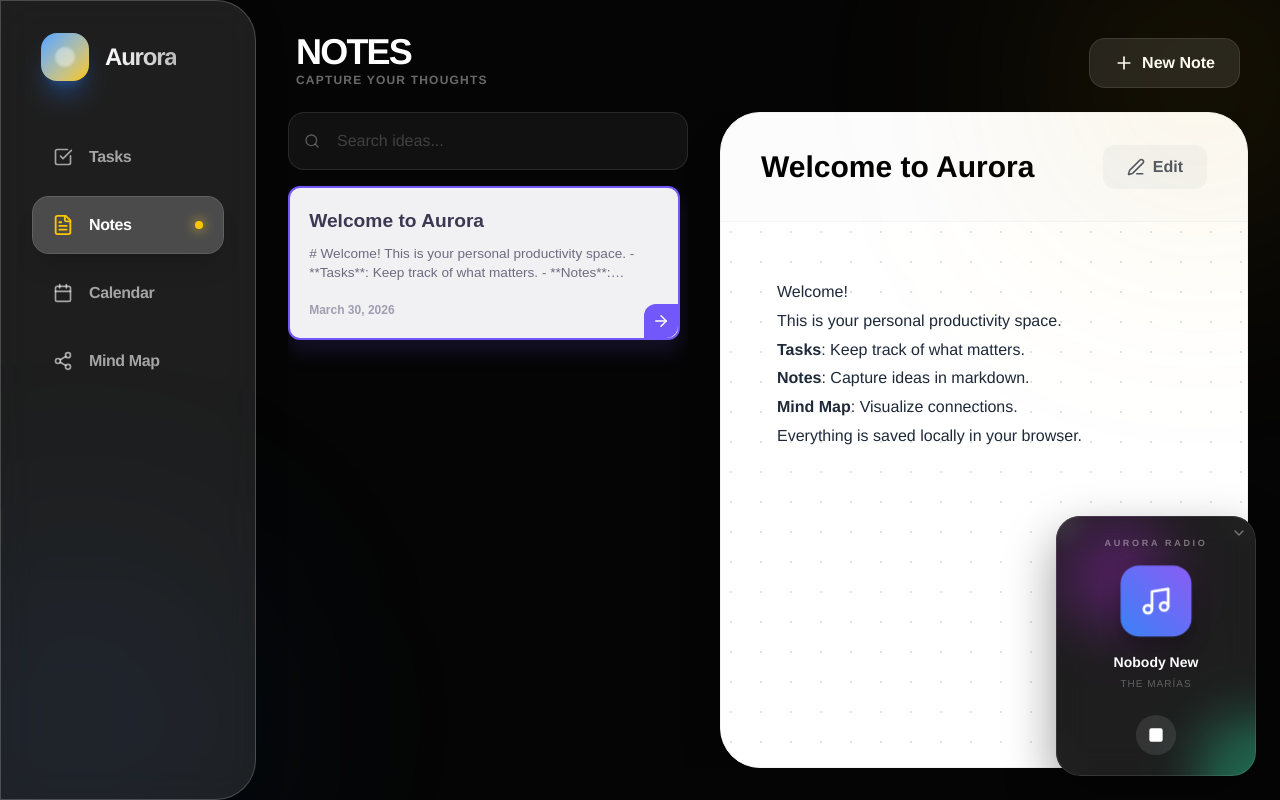
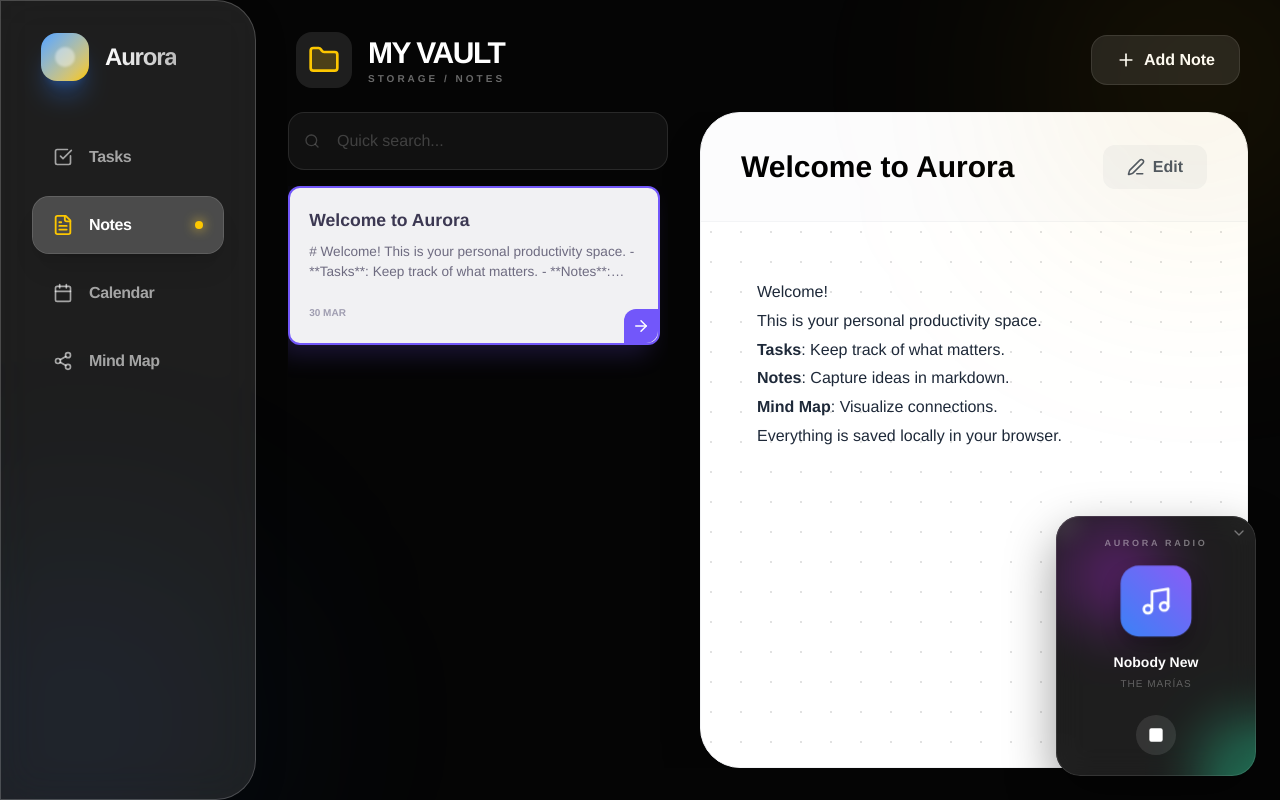
Before and after one commit to ngocphung1802003/My-to-do-list, a React (Vite) app: page / in a window 1280 px wide. Both pictures are taken after a click on the button "Notes". Built offline with nearby package versions, Linux system fonts and the light colour scheme.

Commit message:
thêm folder

```diff
--- a/src/components/NotesView.tsx
+++ b/src/components/NotesView.tsx
@@ -4,7 +4,7 @@
  */
 
 import React, { useState } from 'react';
-import { Plus, Trash2, FileText, Search, ArrowRight, Edit3, Save } from 'lucide-react';
+import { Plus, Trash2, Folder, Search, ArrowRight, Edit3, Save, FileText } from 'lucide-react';
 import { Note } from '../types';
 import { Button } from './Button';
 import { v4 as uuidv4 } from 'uuid';
@@ -58,54 +58,46 @@
   return (
     <div className="flex flex-col gap-6 h-full text-white">
       <style>{`
-        /* STYLE CHO DANH SÁCH CARD (SIDEBAR) */
+        /* STYLE CHO DANH SÁCH CARD */
         .note-card {
           --border-radius: 0.75rem;
           --primary-color: #7257fa;
           --secondary-color: #3c3852;
           width: 100%;
-          font-family: "Arial", sans-serif;
           padding: 1.2rem;
           cursor: pointer;
           border-radius: var(--border-radius);
-          background: #f1f1f3; /* Màu trắng ngà của Card */
+          background: #f1f1f3;
           box-shadow: 0px 8px 16px 0px rgb(0 0 0 / 5%);
           position: relative;
-          transition: all 0.3s ease;
+          transition: all 0.4s cubic-bezier(0.175, 0.885, 0.32, 1.275); /* Animation đàn hồi */
           border: 2px solid transparent;
           margin-bottom: 1rem;
         }
 
+        /* Hiệu ứng Folder mở rộng khi Active */
         .note-card.active {
           border-color: var(--primary-color);
-          transform: translateY(-3px);
-          box-shadow: 0px 12px 20px 0px rgb(114 87 250 / 15%);
+          transform: scale(1.02) translateX(10px);
+          box-shadow: -10px 10px 25px rgba(114, 87, 250, 0.2);
         }
 
         .note-card .card__title {
           color: var(--secondary-color);
-          font-size: 1.2rem;
-          font-weight: bold;
+          font-size: 1.1rem;
+          font-weight: 800;
           transition: 0.2s;
-          display: block;
-          margin-bottom: 0.5rem;
         }
 
         .note-card .card__content {
           color: #6e6b80;
           font-size: 0.85rem;
-          line-height: 1.4;
+          margin-top: 0.5rem;
+          margin-bottom: 1.2rem;
           display: -webkit-box;
           -webkit-line-clamp: 2;
           -webkit-box-orient: vertical;
           overflow: hidden;
-          margin-bottom: 1.2rem;
-        }
-
-        .note-card .card__date {
-          color: #a09eb1;
-          font-size: 0.75rem;
-          font-weight: 600;
         }
 
         .note-card .card__arrow {
@@ -122,69 +114,59 @@
           align-items: center;
         }
 
-        .note-card:hover .card__title {
-          color: var(--primary-color);
-          text-decoration: underline;
-        }
+        .note-card:hover .card__arrow { background: #111; }
+        .note-card:hover .card__arrow svg { transform: translateX(3px); }
 
-        .note-card:hover .card__arrow {
-          background: #111;
-        }
-
-        .note-card:hover .card__arrow svg {
-          transform: translateX(3px);
-        }
-
-        /* HIỆU ỨNG GIẤY CHẤM (DOT GRID) CHO VÙNG SOẠN THẢO */
+        /* DOT GRID BACKGROUND */
         .paper-container {
-          width: 100%;
-          height: 100%;
           background-color: #ffffff;
           background-image: radial-gradient(rgba(12, 12, 12, 0.12) 1.5px, transparent 0);
           background-size: 30px 30px;
           background-position: -5px -5px;
         }
-
-        .custom-scrollbar-light::-webkit-scrollbar { width: 6px; }
-        .custom-scrollbar-light::-webkit-scrollbar-track { background: transparent; }
-        .custom-scrollbar-light::-webkit-scrollbar-thumb { background: #e2e8f0; border-radius: 10px; }
       `}</style>
 
-      {/* HEADER TỔNG */}
-      <div className="flex justify-between items-end px-2">
+      {/* Header */}
+      <div className="flex justify-between items-center px-2">
+        <div className="flex items-center gap-4">
+          <div className="p-3 bg-white/10 rounded-2xl">
+            <Folder className="w-8 h-8 text-yellow-400 fill-yellow-400/20" />
+          </div>
           <div>
-          <h2 className="text-4xl font-black tracking-tighter uppercase">Notes</h2>
-          <p className="opacity-40 font-bold text-xs tracking-widest">CAPTURE YOUR THOUGHTS</p>
+            <h2 className="text-3xl font-black tracking-tighter uppercase">My Vault</h2>
+            <p className="opacity-40 text-[10px] font-bold tracking-[0.3em]">STORAGE / NOTES</p>
+          </div>
         </div>
         <button
           onClick={addNote}
           className="bg-white/10 hover:bg-white/20 border border-white/10 px-6 py-3 rounded-2xl flex items-center gap-2 transition-all font-bold"
         >
-          <Plus size={20} /> New Note
+          <Plus size={20} /> Add Note
         </button>
       </div>
 
       <div className="flex-1 flex gap-8 overflow-hidden">
-        {/* SIDEBAR DANH SÁCH CARD */}
-        <div className="w-[400px] flex flex-col gap-4">
+        {/* Sidebar Card List */}
+        <div className="w-[380px] flex flex-col gap-4">
           <div className="relative">
-            <Search className="absolute left-4 top-1/2 -translate-y-1/2 w-4 h-4 text-white/30" />
+            <Search className="absolute left-4 top-1/2 -translate-y-1/2 w-4 h-4 text-white/20" />
             <input
-              className="w-full bg-white/5 border border-white/10 rounded-2xl pl-12 pr-4 py-4 text-white placeholder:text-white/20 focus:outline-none focus:ring-2 focus:ring-white/10 transition-all"
-              placeholder="Search ideas..."
+              className="w-full bg-white/5 border border-white/10 rounded-2xl pl-12 pr-4 py-4 text-white placeholder:text-white/20 outline-none"
+              placeholder="Quick search..."
               value={searchQuery}
               onChange={(e) => setSearchQuery(e.target.value)}
             />
           </div>
 
           <div className="flex-1 overflow-y-auto pr-2 custom-scrollbar">
-            <AnimatePresence>
+            <AnimatePresence mode="popLayout">
               {filteredNotes.map((note) => (
                 <motion.div
                   key={note.id}
-                  initial={{ opacity: 0, x: -10 }}
-                  animate={{ opacity: 1, x: 0 }}
-                  exit={{ opacity: 0, scale: 0.95 }}
+                  layout
+                  initial={{ opacity: 0, y: 20 }}
+                  animate={{ opacity: 1, y: 0 }}
+                  exit={{ opacity: 0, scale: 0.9 }}
                   onClick={() => {
                     setSelectedNoteId(note.id);
                     setIsEditing(false);
@@ -192,20 +174,18 @@
                   className={cn("note-card group", selectedNoteId === note.id && "active")}
                 >
                   <span className="card__title">{note.title || 'Untitled'}</span>
-                  <p className="card__content">
-                    {note.content || 'Click to write something...'}
-                  </p>
-                  <div className="card__date">
-                    {format(note.updatedAt, 'MMMM dd, yyyy')}
-                  </div>
-
+                  <p className="card__content">{note.content || '...'}</p>
+                  <div className="flex items-center justify-between mt-auto">
+                    <span className="text-[10px] font-bold text-[#a09eb1] uppercase">
+                      {format(note.updatedAt, 'dd MMM')}
+                    </span>
                     <button
                       onClick={(e) => { e.stopPropagation(); deleteNote(note.id); }}
-                    className="absolute top-4 right-4 opacity-0 group-hover:opacity-100 p-2 text-gray-300 hover:text-red-500 transition-all"
+                      className="opacity-0 group-hover:opacity-100 p-1 text-gray-400 hover:text-red-500 transition-all mr-10"
                     >
-                    <Trash2 size={16} />
+                      <Trash2 size={14} />
                     </button>
-
+                  </div>
                   <div className="card__arrow">
                     <ArrowRight size={18} color="white" />
                   </div>
@@ -215,65 +195,60 @@
           </div>
         </div>
 
-        {/* VÙNG SOẠN THẢO TRẮNG SOLID VỚI DOT GRID */}
+        {/* Editor Area */}
         <div className="flex-1 bg-white rounded-[40px] shadow-2xl flex flex-col overflow-hidden text-black border border-gray-100">
+          <AnimatePresence mode="wait">
             {selectedNote ? (
-            <div className="flex flex-col h-full">
-              {/* Toolbar */}
+              <motion.div
+                key={selectedNote.id}
+                initial={{ opacity: 0, scale: 0.98 }}
+                animate={{ opacity: 1, scale: 1 }}
+                exit={{ opacity: 0, scale: 0.98 }}
+                transition={{ duration: 0.3 }}
+                className="flex flex-col h-full"
+              >
                 <div className="px-10 py-8 border-b border-gray-100 flex justify-between items-center bg-gray-50/50">
                   <input
                     value={selectedNote.title}
                     onChange={(e) => updateNote(selectedNote.id, { title: e.target.value })}
                     className="bg-transparent text-3xl font-black outline-none w-full text-black placeholder:text-gray-200"
-                  placeholder="Note Title"
                   />
                   <button
                     onClick={() => setIsEditing(!isEditing)}
                     className={cn(
                       "flex items-center gap-2 px-6 py-2.5 rounded-xl font-bold transition-all",
-                    isEditing ? "bg-emerald-500 text-white shadow-lg shadow-emerald-200" : "bg-gray-100 text-gray-600 hover:bg-gray-200"
+                      isEditing ? "bg-emerald-500 text-white" : "bg-gray-100 text-gray-600 hover:bg-gray-200"
                     )}
                   >
-                  {isEditing ? <><Save size={18} /> Done</> : <><Edit3 size={18} /> Edit</>}
+                    {isEditing ? <><Save size={18} /> Save</> : <><Edit3 size={18} /> Edit</>}
                   </button>
                 </div>
 
-              {/* Content với Dot Grid */}
-              <div className="flex-1 overflow-y-auto paper-container custom-scrollbar-light">
-                <div className="p-14 min-h-full">
-                  <AnimatePresence mode="wait">
+                <div className="flex-1 overflow-y-auto paper-container custom-scrollbar-light p-14">
                   {isEditing ? (
-                      <motion.textarea
-                        key="editor"
-                        initial={{ opacity: 0 }} animate={{ opacity: 1 }}
+                    <textarea
                       value={selectedNote.content}
                       onChange={(e) => updateNote(selectedNote.id, { content: e.target.value })}
-                        className="w-full h-full bg-transparent resize-none focus:outline-none font-sans text-xl leading-[1.8] text-gray-800"
-                        placeholder="Start writing your thoughts here..."
+                      className="w-full h-full bg-transparent resize-none outline-none text-xl leading-[1.8] text-gray-800"
                       spellCheck={false}
                       autoFocus
                     />
                   ) : (
-                      <motion.div
-                        key="preview"
-                        initial={{ opacity: 0 }} animate={{ opacity: 1 }}
-                        className="prose prose-lg prose-blue max-w-none text-gray-800 font-medium leading-[1.8]"
-                      >
-                        <ReactMarkdown>{selectedNote.content || "_No content. Click Edit to start writing._"}</ReactMarkdown>
+                    <div className="prose prose-lg max-w-none text-gray-800 font-medium leading-[1.8]">
+                      <ReactMarkdown>{selectedNote.content || "_No content yet._"}</ReactMarkdown>
+                    </div>
+                  )}
+                </div>
               </motion.div>
+            ) : (
+              <div className="flex-1 flex flex-col items-center justify-center text-gray-200">
+                <FileText size={100} strokeWidth={0.5} className="opacity-10 mb-4" />
+                <p className="font-black tracking-[0.3em] uppercase">Select File</p>
+              </div>
             )}
           </AnimatePresence>
         </div>
       </div>
     </div>
-          ) : (
-            <div className="flex-1 flex flex-col items-center justify-center text-gray-100 bg-gray-50/30">
-              <FileText size={120} strokeWidth={0.5} className="opacity-20 mb-6" />
-              <p className="font-black tracking-[0.3em] uppercase text-gray-300">Select a note to read</p>
-            </div>
-          )}
-        </div>
-      </div>
-    </div>
   );
 };
```
Lines whose indentation alone changed are shown as unchanged.
